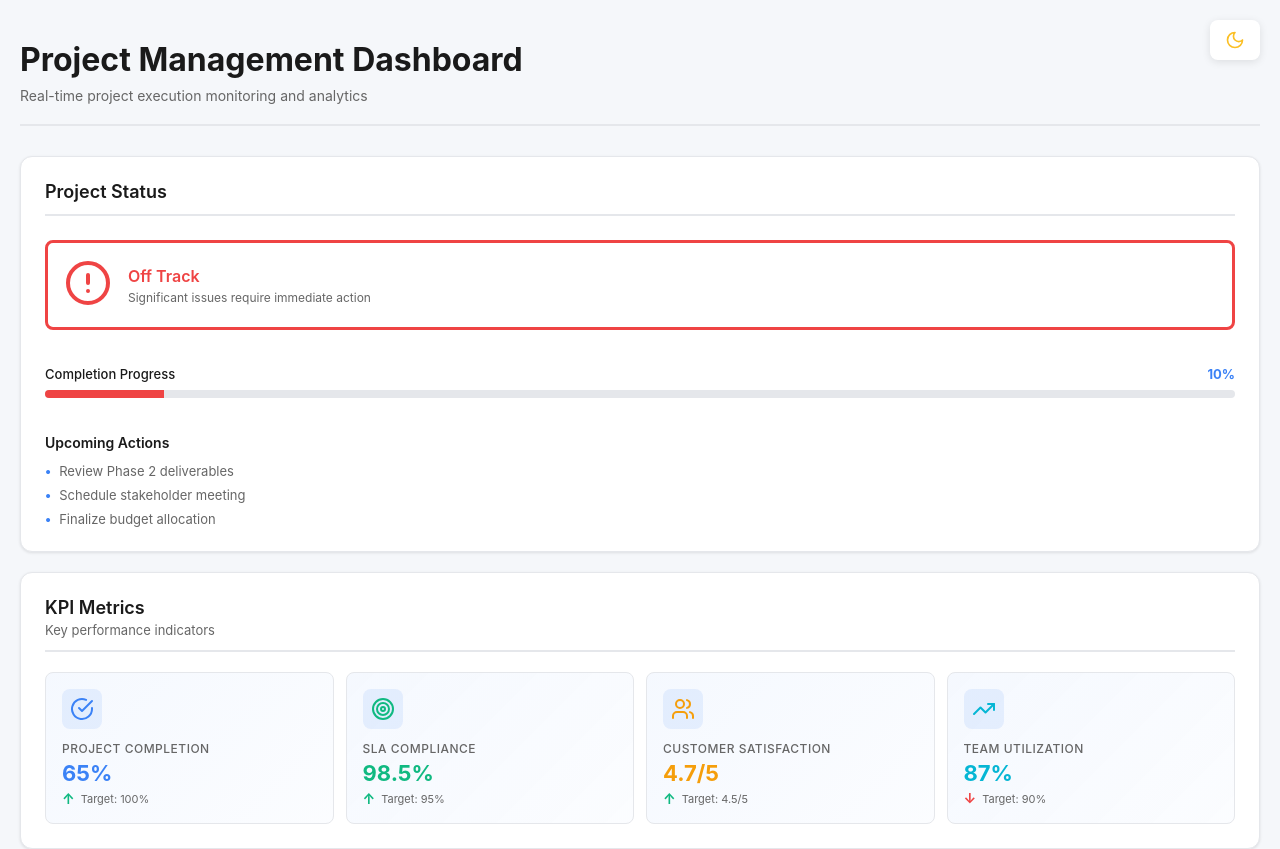
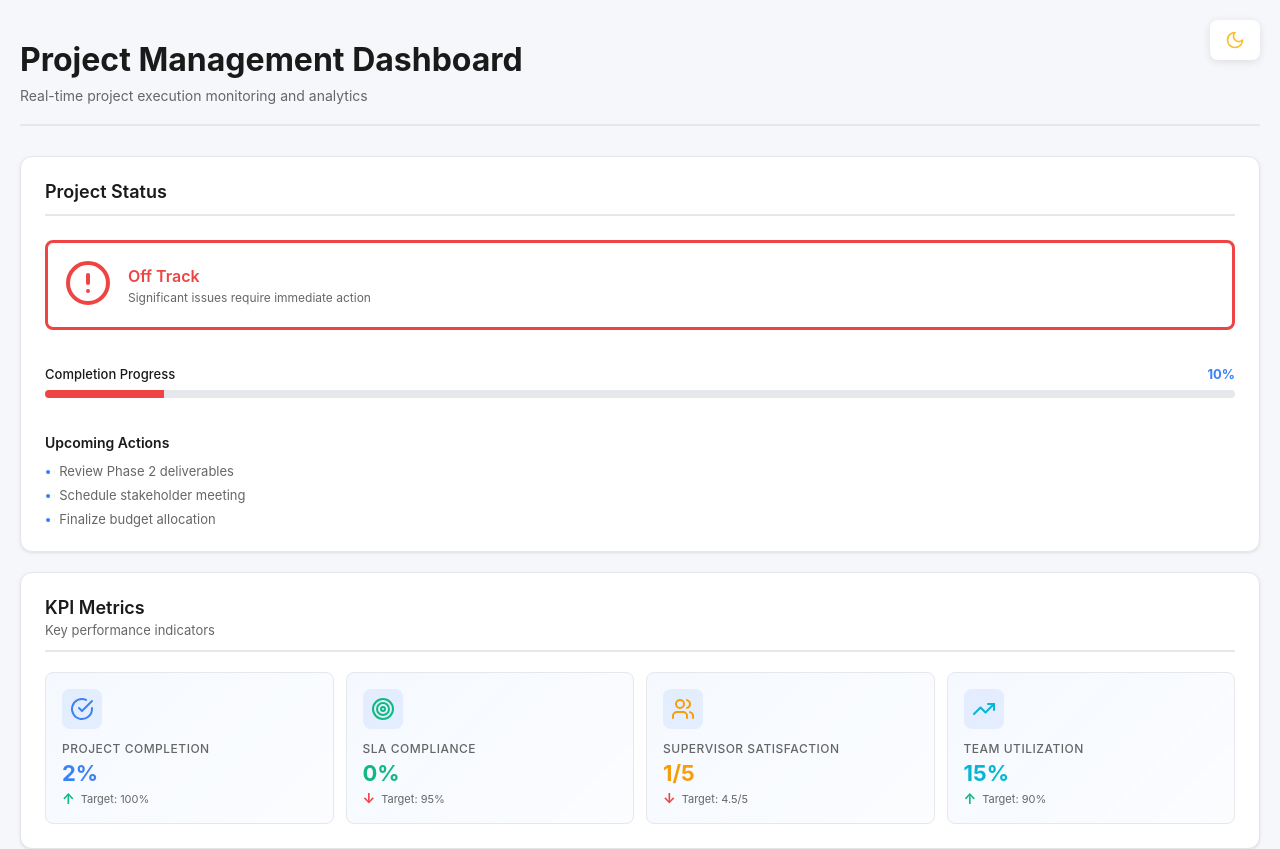
Before and after one commit to amm4rarf4n-debug/project-management-dashboard, a React (Create React App) app: page / in a window 1280 px wide. Shown: the top 849 px of the page. Built offline with nearby package versions, Linux system fonts and the light colour scheme; the HTML template or start-up script is replaced by a standard one.

Commit message:
Modify KPI metrics values and labels
Updated KPI values and trends for metrics.

```diff
--- a/src/components/KPIMetrics.js
+++ b/src/components/KPIMetrics.js
@@ -7,7 +7,7 @@ const KPIMetrics = () => {
     {
       id: 1,
       label: 'Project Completion',
-      value: '65%',
+      value: '2%',
       target: '100%',
       trend: 'up',
       icon: CheckCircle,
@@ -16,27 +16,27 @@ const KPIMetrics = () => {
     {
       id: 2,
       label: 'SLA Compliance',
-      value: '98.5%',
+      value: '0%',
       target: '95%',
-      trend: 'up',
+      trend: 'down',
       icon: Target,
       color: '#10b981'
     },
     {
       id: 3,
-      label: 'Customer Satisfaction',
-      value: '4.7/5',
+      label: 'Supervisor Satisfaction',
+      value: '1/5',
       target: '4.5/5',
-      trend: 'up',
+      trend: 'down',
       icon: Users,
       color: '#f59e0b'
     },
     {
       id: 4,
       label: 'Team Utilization',
-      value: '87%',
+      value: '15%',
       target: '90%',
-      trend: 'down',
+      trend: 'up',
       icon: TrendingUp,
       color: '#06b6d4'
     }
```
